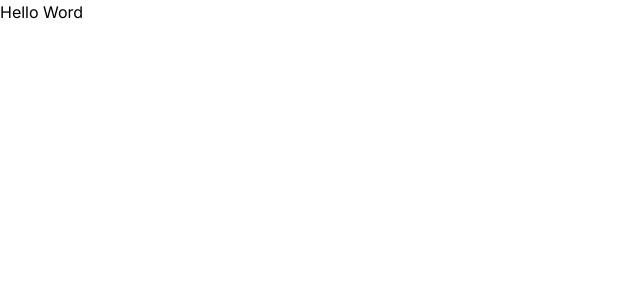
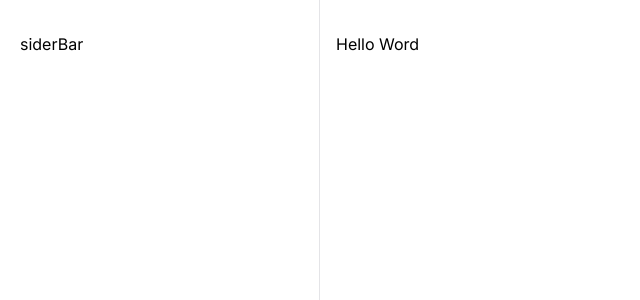
Before and after one commit to giovannemendonca/tailwind-next, a Next.js app: page / in a window 1280 px wide. Shown: the top 300 px of the page, without its empty margins (0-640 px from the left). Built offline with nearby package versions, Linux system fonts and the light colour scheme.

Commit message:
project structure

```diff
--- a/src/app/layout.tsx
+++ b/src/app/layout.tsx
@@ -13,7 +13,12 @@
 export default function RootLayout({ children }: { children: ReactNode }) {
   return (
     <html lang="en">
-      <body className={inter.className}>{children}</body>
+      <body className={inter.className}>
+        <div className="grid min-h-screen grid-cols-app">
+          <aside className="border-r border-zinc-200 px-5 py-8">siderBar</aside>
+          <main className="px-4 pb-12 pt-8">{children}</main>
+        </div>
+      </body>
     </html>
   )
 }
--- a/tailwind.config.js
+++ b/tailwind.config.js
@@ -7,9 +7,12 @@
   ],
   theme: {
     extend: {
+      gridTemplateColumns: {
+        app: 'minmax(18rem, 20rem) 1fr',
+      },
       colors: {
         diego: '#8257e6',
-      }
+      },
     },
   },
   plugins: [],
```
